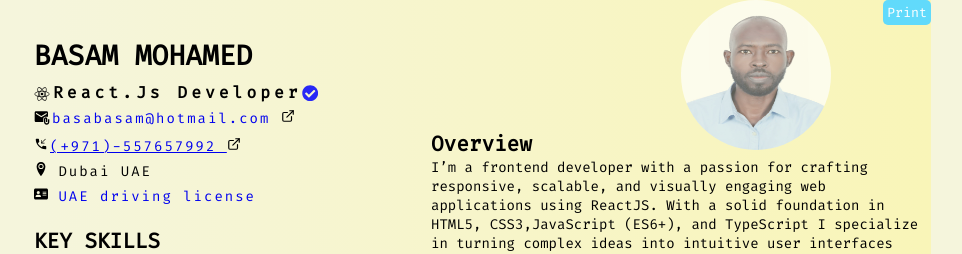
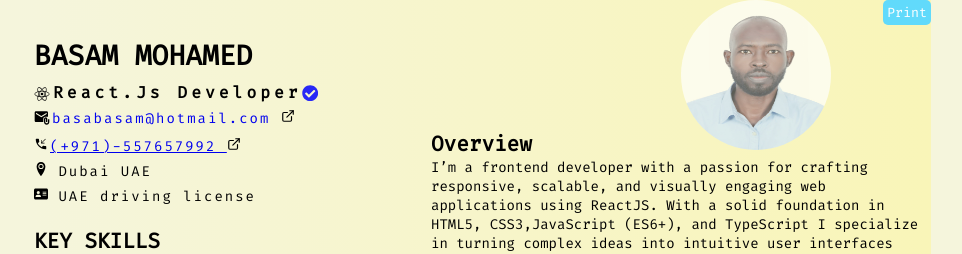
Before and after one commit to BasamLive/my-resume, a React (Vite) app: page / in a window 1280 px wide. Shown: the top 254 px of the page, without its empty margins (159-1121 px from the left). Built offline with nearby package versions, Linux system fonts and the light colour scheme; a web font is replaced by a local one.

Commit message:
added some styles to the driving section

```diff
--- a/src/App.css
+++ b/src/App.css
@@ -106,6 +106,12 @@ body {
   margin: 0;
   letter-spacing: 2px;
   font-family: "fira code";
+}
+.location,
+.driving > a {
+  color: black;
+  cursor: not-allowed;
+  user-select: none;
 }
 
 .skills-container {
```
